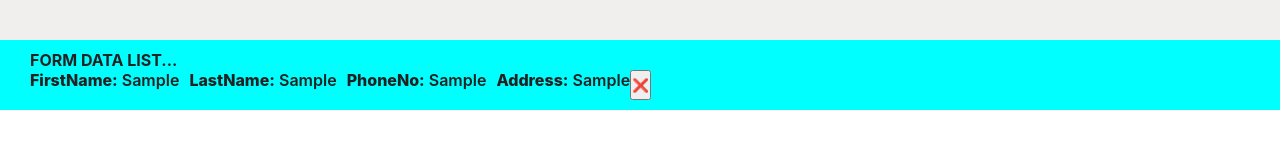
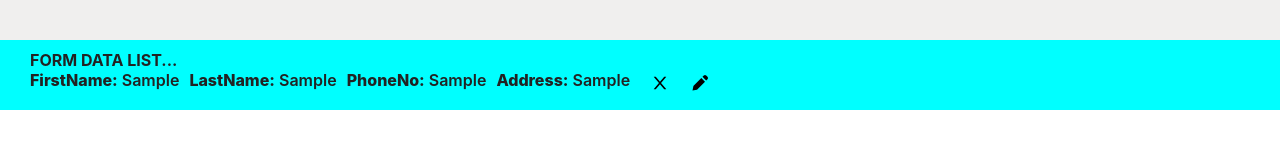
Before and after one commit to anam236razaq/FormList-Manager, a React (Create React App) app: page / in a window 1280 px wide. Both pictures are taken after typing "Sample", "Sample", "Sample", "Sample" into the empty fields and a click on the button "INSERT". Shown: the part 616-764 px from the top of the page. Built offline with nearby package versions, Linux system fonts and the light colour scheme; the HTML template or start-up script is replaced by a standard one.

Commit message:
Update App.js

```diff
--- a/src/App.js
+++ b/src/App.js
@@ -1,11 +1,18 @@
 import {useState} from "react";
 import FormData from "./Component/FormData";
+import {BiSolidPencil} from "react-icons/bi";
+import {AiOutlineClose} from "react-icons/ai";
 
 function App() {
   const[data, setData]=useState([]);
+  const[editData, setEditData]=useState(null);
 
   function AddData(dataItems){
-    setData((data)=>[...data, dataItems]);
+    if(editData){
+      setData((items)=>items.map((item)=>item.id===editData.id? dataItems: item));
+    }else{
+      setData((data)=>[...data, dataItems]);
+    }
   }
 
   function DeleteData(id){
@@ -19,7 +26,7 @@ function App() {
           <h1>Form List Manager</h1>
         </div>
         <div className="formData">
-          <FormData AddData={AddData}/>
+           <FormData AddData={AddData} editData={editData} setEditData={setEditData}/>
         </div>
         <div className="formData-list">
            <h4>Form Data List...</h4>
@@ -30,7 +37,8 @@ function App() {
             <li><span>LastName:</span> {data.lastName}</li>
             <li><span>PhoneNo:</span> {data.phoneNo}</li>
             <li><span>Address:</span> {data.address}</li>
-            <button className="delete-btn" onClick={()=>DeleteData(data.id)}>❌</button>
+            <button className="btns" onClick={()=>DeleteData(data.id)}><AiOutlineClose /></button>
+            <button className="btns" onClick={()=>setEditData(data)}><BiSolidPencil /></button>
             </div>
           ))}
         </ul>
```
